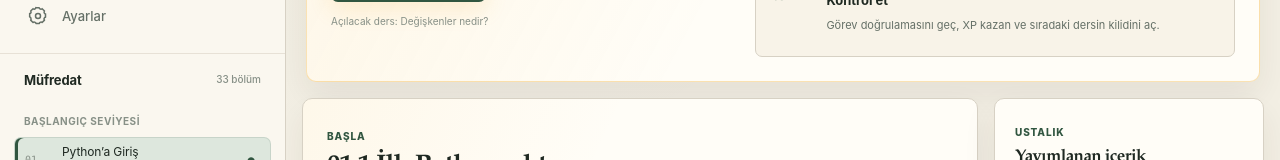
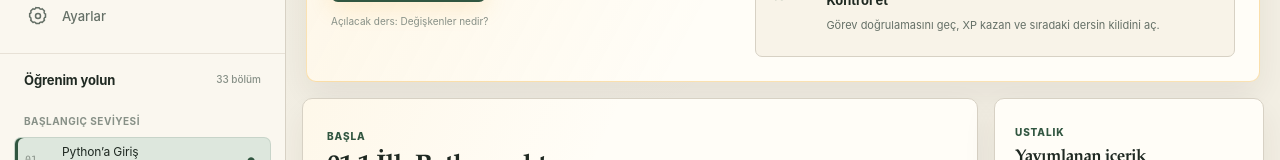
Before and after one commit to Akerem-dev/python-farming, a React (Vite) app: page / in a window 1280 px wide. Shown: the part 334-494 px from the top of the page. Built offline with nearby package versions, Linux system fonts and the light colour scheme.

Commit message:
copy: make curriculum heading more user friendly

```diff
--- a/src/components/navigation/CurriculumSidebar.tsx
+++ b/src/components/navigation/CurriculumSidebar.tsx
@@ -91,7 +91,7 @@ export function CurriculumSidebar({ compact = false }: CurriculumSidebarProps) {
       aria-label="Python müfredatı"
     >
       <div className={styles.headingRow}>
-        <span>Müfredat</span>
+        <span>Öğrenim yolun</span>
         <span className={styles.count}>{modules.length || 8} bölüm</span>
       </div>
 
@@ -144,7 +144,7 @@ export function CurriculumSidebar({ compact = false }: CurriculumSidebarProps) {
 
       <div className={styles.progressBox}>
         <div className={styles.progressHeader}>
-          <span>Yayımlanan içerik</span>
+          <span>Genel ilerleme</span>
           <strong>%{progress}</strong>
         </div>
         <ProgressBar value={progress} accessibleLabel="Tamamlanan müfredat" />
```
